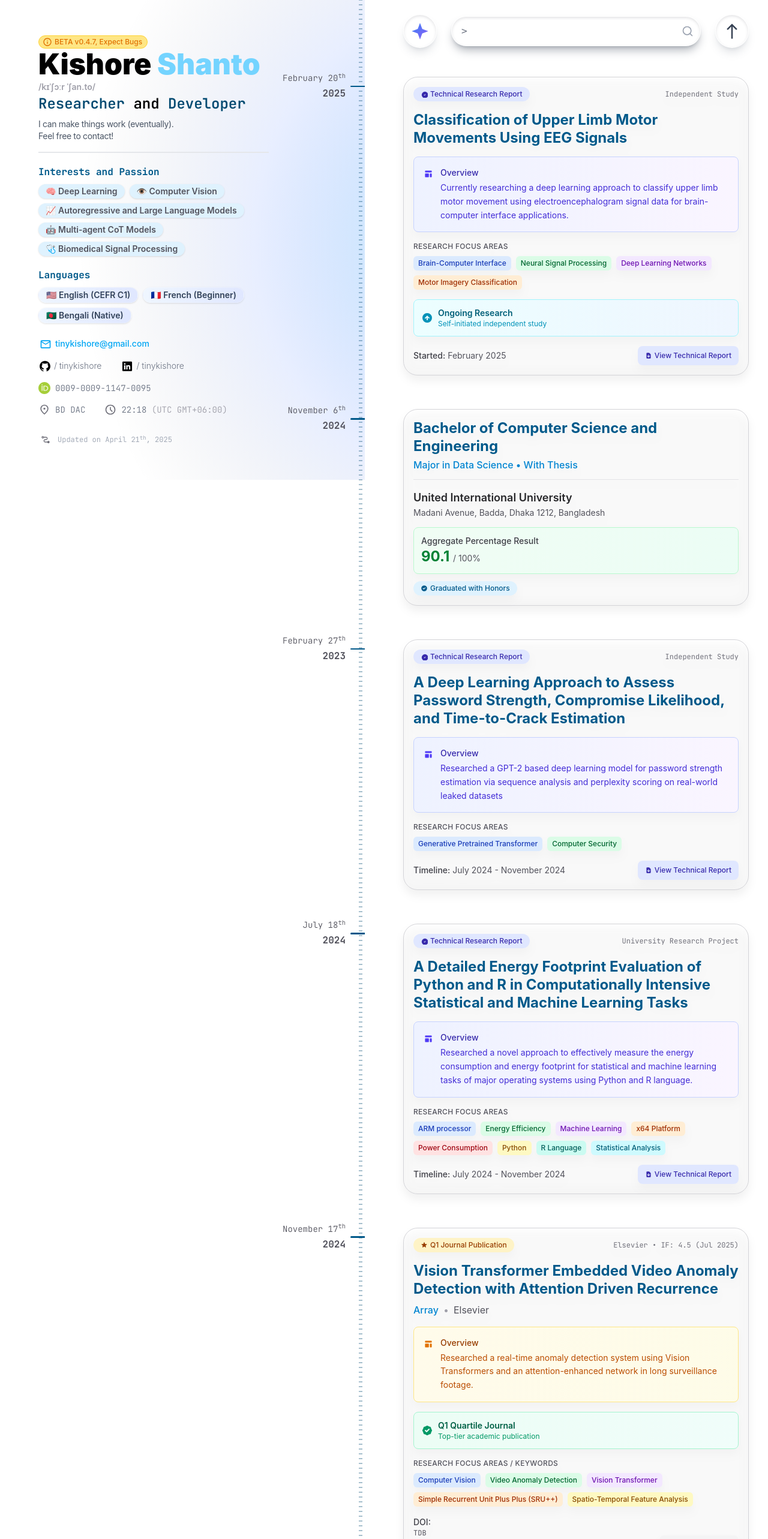
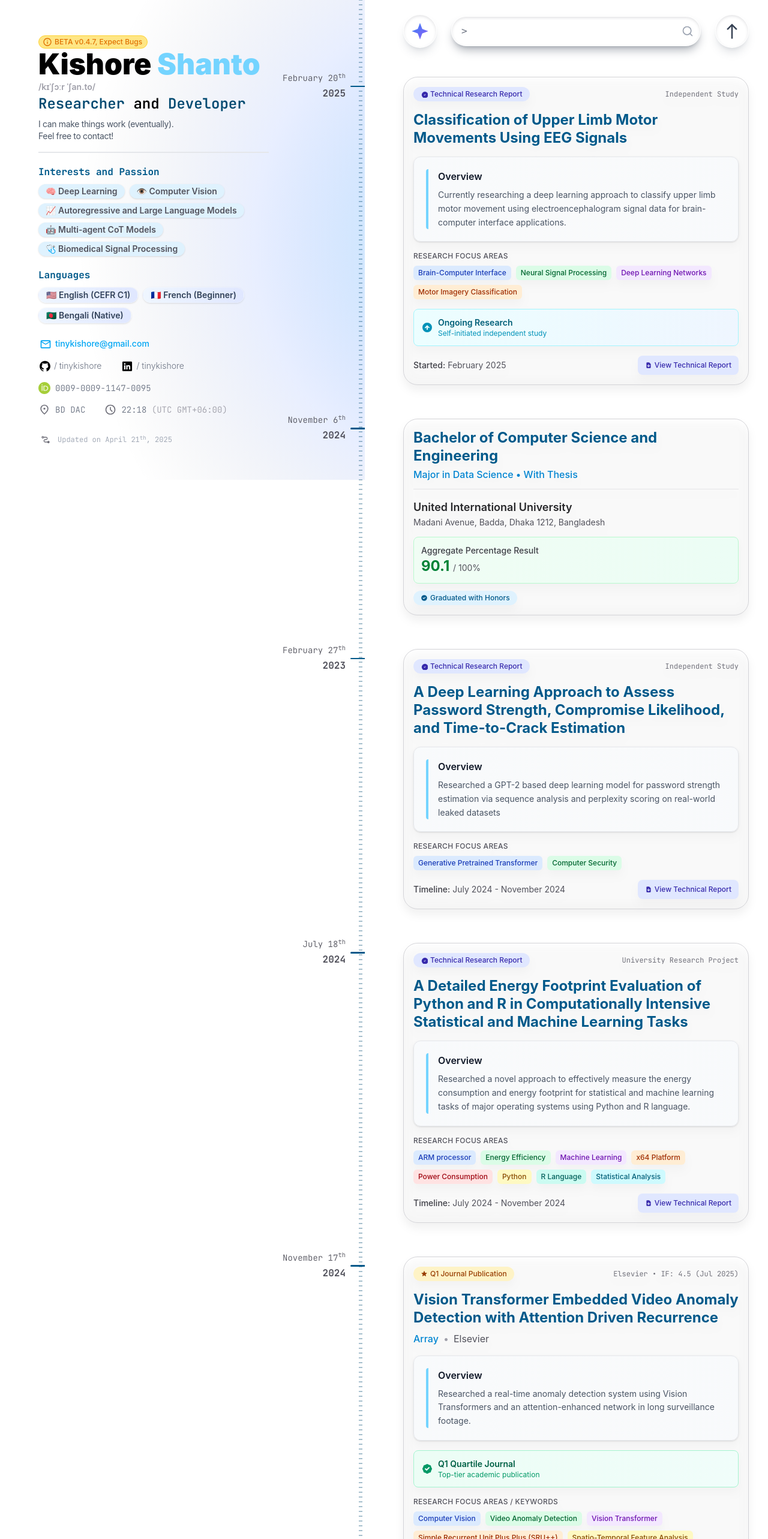
Before and after one commit to kishoreshanto/kishoreshanto, a SvelteKit app: page / in a window 1280 px wide. Shown: the top 2566 px of the page at 60% size. Built offline with nearby package versions, Linux system fonts and the light colour scheme.

Commit message:
Refactor project and research summaries for consistency in styling and structure across multiple components

```diff
--- a/src/components/Cards/AgriInnProject.svelte
+++ b/src/components/Cards/AgriInnProject.svelte
@@ -38,16 +38,12 @@ let { date, onshowmodal }: Props = $props();
 		</div>
 
 		<!-- Project Description -->
-		<div class="bg-gradient-to-r from-amber-50 to-yellow-50 dark:from-amber-900/20 dark:to-yellow-900/20 rounded-lg p-4 border border-amber-200 dark:border-amber-800">
-			<div class="flex items-start space-x-3">
-				<div class="flex-shrink-0 mt-1">
-					<svg class="w-4 h-4 text-amber-600 dark:text-amber-400" fill="currentColor" viewBox="0 0 20 20">
-						<path fill-rule="evenodd" d="M3 4a1 1 0 011-1h12a1 1 0 011 1v2a1 1 0 01-1 1H4a1 1 0 01-1-1V4zM3 10a1 1 0 011-1h6a1 1 0 011 1v6a1 1 0 01-1 1H4a1 1 0 01-1-1v-6zM14 9a1 1 0 00-1 1v6a1 1 0 001 1h2a1 1 0 001-1v-6a1 1 0 00-1-1h-2z" clip-rule="evenodd"/>
-					</svg>
-				</div>
+		<div class="bg-gradient-to-r from-slate-50 via-gray-50 to-slate-50 dark:from-slate-800/50 dark:via-gray-800/50 dark:to-slate-800/50 rounded-xl p-5 border border-gray-200 dark:border-gray-700 shadow-sm">
+			<div class="flex items-start space-x-3 border-l-4 border-sky-300 pl-4 rounded-sm">
+
 				<div>
-					<p class="text-sm font-medium text-amber-800 dark:text-amber-200 mb-1">Project Overview</p>
-					<p class="text-sm text-amber-700 dark:text-amber-300 leading-relaxed">
+					<p class="font-semibold text-gray-900 dark:text-white mb-2">Project Overview</p>
+					<p class="text-sm text-gray-600 dark:text-gray-300 leading-relaxed ">
 						A comprehensive web application integrating farm management systems to connect customers directly with farm products, streamlining agricultural commerce and supply chain management.
 					</p>
 				</div>
@@ -55,7 +51,7 @@ let { date, onshowmodal }: Props = $props();
 		</div>
 
 		<!-- 2nd Runner Up Award Highlight -->
-		<div class="flex items-center justify-between bg-gradient-to-r from-orange-50 to-red-50 dark:from-orange-900/20 dark:to-red-900/20 rounded-lg p-3 border border-orange-200 dark:border-orange-800">
+		<div class="flex items-center justify-between bg-gradient-to-r from-orange-50 to-red-50 dark:from-orange-900/20 dark:to-red-900/20 rounded-xl p-3 border border-orange-200 dark:border-orange-800">
 			<div class="flex items-center space-x-2">
 				<div>
 					<p class="text-sm font-semibold text-orange-800 dark:text-orange-200">
--- a/src/components/Cards/EEGResearch.svelte
+++ b/src/components/Cards/EEGResearch.svelte
@@ -33,16 +33,12 @@ let { date, onshowmodal }: Props = $props();
         </div>
 
         <!-- Research Summary Section -->
-        <div class="bg-gradient-to-r from-indigo-50 to-purple-50 dark:from-indigo-900/20 dark:to-purple-900/20 rounded-lg p-4 border border-indigo-200 dark:border-indigo-800">
-            <div class="flex items-start space-x-3">
-                <div class="flex-shrink-0 mt-1">
-                    <svg class="w-4 h-4 text-indigo-600 dark:text-indigo-400" fill="currentColor" viewBox="0 0 20 20">
-                        <path fill-rule="evenodd" d="M3 4a1 1 0 011-1h12a1 1 0 011 1v2a1 1 0 01-1 1H4a1 1 0 01-1-1V4zM3 10a1 1 0 011-1h6a1 1 0 011 1v6a1 1 0 01-1 1H4a1 1 0 01-1-1v-6zM14 9a1 1 0 00-1 1v6a1 1 0 001 1h2a1 1 0 001-1v-6a1 1 0 00-1-1h-2z" clip-rule="evenodd"/>
-                    </svg>
-                </div>
+        <div class="bg-gradient-to-r from-slate-50 via-gray-50 to-slate-50 dark:from-slate-800/50 dark:via-gray-800/50 dark:to-slate-800/50 rounded-xl p-5 border border-gray-200 dark:border-gray-700 shadow-sm">
+            <div class="flex items-start space-x-3 border-l-4 border-sky-300 pl-4 rounded-sm">
+
                 <div>
-                    <p class="text-sm font-medium text-indigo-800 dark:text-indigo-200 mb-1">Overview</p>
-                    <p class="text-sm text-indigo-700 dark:text-indigo-300 leading-relaxed">
+                    <p class="font-semibold text-gray-900 dark:text-white mb-2">Overview</p>
+                    <p class="text-sm text-gray-600 dark:text-gray-300 leading-relaxed ">
                         Currently researching a deep learning approach to classify upper limb motor movement using electroencephalogram signal data for brain-computer interface applications.
                     </p>
                 </div>
--- a/src/components/Cards/EnergyFootprint.svelte
+++ b/src/components/Cards/EnergyFootprint.svelte
@@ -33,16 +33,12 @@ let { date, onshowmodal }: Props = $props();
         </div>
 
         <!-- Research Summary Section -->
-        <div class="bg-gradient-to-r from-indigo-50 to-purple-50 dark:from-indigo-900/20 dark:to-purple-900/20 rounded-lg p-4 border border-indigo-200 dark:border-indigo-800">
-            <div class="flex items-start space-x-3">
-                <div class="flex-shrink-0 mt-1">
-                    <svg class="w-4 h-4 text-indigo-600 dark:text-indigo-400" fill="currentColor" viewBox="0 0 20 20">
-                        <path fill-rule="evenodd" d="M3 4a1 1 0 011-1h12a1 1 0 011 1v2a1 1 0 01-1 1H4a1 1 0 01-1-1V4zM3 10a1 1 0 011-1h6a1 1 0 011 1v6a1 1 0 01-1 1H4a1 1 0 01-1-1v-6zM14 9a1 1 0 00-1 1v6a1 1 0 001 1h2a1 1 0 001-1v-6a1 1 0 00-1-1h-2z" clip-rule="evenodd"/>
-                    </svg>
-                </div>
+        <div class="bg-gradient-to-r from-slate-50 via-gray-50 to-slate-50 dark:from-slate-800/50 dark:via-gray-800/50 dark:to-slate-800/50 rounded-xl p-5 border border-gray-200 dark:border-gray-700 shadow-sm">
+            <div class="flex items-start space-x-3 border-l-4 border-sky-300 pl-4 rounded-sm">
+
                 <div>
-                    <p class="text-sm font-medium text-indigo-800 dark:text-indigo-200 mb-1">Overview</p>
-                    <p class="text-sm text-indigo-700 dark:text-indigo-300 leading-relaxed">
+                    <p class="font-semibold text-gray-900 dark:text-white mb-2">Overview</p>
+                    <p class="text-sm text-gray-600 dark:text-gray-300 leading-relaxed ">
                        Researched a novel approach to effectively measure the energy consumption and energy footprint for statistical and machine learning tasks of major operating systems using Python and R language.
                     </p>
                 </div>
--- a/src/components/Cards/GBDTSVMResearch.svelte
+++ b/src/components/Cards/GBDTSVMResearch.svelte
@@ -38,16 +38,12 @@ let { date, onshowmodal }: Props = $props();
 			</div>
 
 			<!-- Summary Section -->
-			<div class="bg-gradient-to-r from-amber-50 to-yellow-50 dark:from-amber-900/20 dark:to-yellow-900/20 rounded-lg p-4 border border-amber-200 dark:border-amber-800">
-				<div class="flex items-start space-x-3">
-					<div class="flex-shrink-0 mt-1">
-						<svg class="w-4 h-4 text-amber-600 dark:text-amber-400" fill="currentColor" viewBox="0 0 20 20">
-							<path fill-rule="evenodd" d="M3 4a1 1 0 011-1h12a1 1 0 011 1v2a1 1 0 01-1 1H4a1 1 0 01-1-1V4zM3 10a1 1 0 011-1h6a1 1 0 011 1v6a1 1 0 01-1 1H4a1 1 0 01-1-1v-6zM14 9a1 1 0 00-1 1v6a1 1 0 001 1h2a1 1 0 001-1v-6a1 1 0 00-1-1h-2z" clip-rule="evenodd"/>
-						</svg>
-					</div>
+			<div class="bg-gradient-to-r from-slate-50 via-gray-50 to-slate-50 dark:from-slate-800/50 dark:via-gray-800/50 dark:to-slate-800/50 rounded-xl p-5 border border-gray-200 dark:border-gray-700 shadow-sm">
+				<div class="flex items-start space-x-3 border-l-4 border-sky-300 pl-4 rounded-sm">
+
 					<div>
-						<p class="text-sm font-medium text-amber-800 dark:text-amber-200 mb-1">Overview</p>
-						<p class="text-sm text-amber-700 dark:text-amber-300 leading-relaxed">
+						<p class="font-semibold text-gray-900 dark:text-white mb-2">Overview</p>
+						<p class="text-sm text-gray-600 dark:text-gray-300 leading-relaxed ">
 							Researched a novel machine learning approach for predicting the correlation between various snoRNA and diseases in human body using combined SVM and GBDT framework.
 						</p>
 					</div>
--- a/src/components/Cards/GarmentDefectResearch.svelte
+++ b/src/components/Cards/GarmentDefectResearch.svelte
@@ -38,16 +38,12 @@ let { date, onshowmodal }: Props = $props();
 			</div>
 
 			<!-- TLDR Section -->
-			<div class="bg-gradient-to-r from-sky-50 to-indigo-50 dark:from-sky-900/20 dark:to-indigo-900/20 rounded-lg p-4 border border-sky-200 dark:border-sky-800">
-				<div class="flex items-start space-x-3">
-					<div class="flex-shrink-0 mt-1">
-						<svg class="w-4 h-4 text-sky-600 dark:text-sky-400" fill="currentColor" viewBox="0 0 20 20">
-							<path fill-rule="evenodd" d="M18 10a8 8 0 11-16 0 8 8 0 0116 0zm-7-4a1 1 0 11-2 0 1 1 0 012 0zM9 9a1 1 0 000 2v3a1 1 0 001 1h1a1 1 0 100-2v-3a1 1 0 00-1-1H9z" clip-rule="evenodd"/>
-						</svg>
-					</div>
+			<div class="bg-gradient-to-r from-slate-50 via-gray-50 to-slate-50 dark:from-slate-800/50 dark:via-gray-800/50 dark:to-slate-800/50 rounded-xl p-5 border border-gray-200 dark:border-gray-700 shadow-sm">
+				<div class="flex items-start space-x-3 border-l-4 border-sky-300 pl-4 rounded-sm">
+
 					<div>
-						<p class="text-sm font-medium text-sky-800 dark:text-sky-200 mb-1">Overview</p>
-						<p class="text-sm text-sky-700 dark:text-sky-300 leading-relaxed">
+						<p class="font-semibold text-gray-900 dark:text-white mb-2">Overview</p>
+						<p class="text-sm text-gray-600 dark:text-gray-300 leading-relaxed ">
 							Researched and implemented a deep learning solution for identifying and localizing defects in fabrics, using the YOLOv8.
 						</p>
 					</div>
--- a/src/components/Cards/LandSphereProject.svelte
+++ b/src/components/Cards/LandSphereProject.svelte
@@ -38,16 +38,12 @@ let { date, onshowmodal }: Props = $props();
 			</div>
 
 			<!-- Project Description -->
-			<div class="bg-gradient-to-r from-amber-50 to-yellow-50 dark:from-amber-900/20 dark:to-yellow-900/20 rounded-lg p-4 border border-amber-200 dark:border-amber-800">
-				<div class="flex items-start space-x-3">
-					<div class="flex-shrink-0 mt-1">
-				<svg class="w-4 h-4 text-amber-600 dark:text-amber-400" fill="currentColor" viewBox="0 0 20 20">
-						<path fill-rule="evenodd" d="M3 4a1 1 0 011-1h12a1 1 0 011 1v2a1 1 0 01-1 1H4a1 1 0 01-1-1V4zM3 10a1 1 0 011-1h6a1 1 0 011 1v6a1 1 0 01-1 1H4a1 1 0 01-1-1v-6zM14 9a1 1 0 00-1 1v6a1 1 0 001 1h2a1 1 0 001-1v-6a1 1 0 00-1-1h-2z" clip-rule="evenodd"/>
-					</svg>
-				</div>
-				<div>
-					<p class="text-sm font-medium text-amber-800 dark:text-amber-200 mb-1">Project Overview</p>
-					<p class="text-sm text-amber-700 dark:text-amber-300 leading-relaxed">
+			<div class="bg-gradient-to-r from-slate-50 via-gray-50 to-slate-50 dark:from-slate-800/50 dark:via-gray-800/50 dark:to-slate-800/50 rounded-xl p-5 border border-gray-200 dark:border-gray-700 shadow-sm">
+				<div class="flex items-start space-x-3 border-l-4 border-sky-300 pl-4 rounded-sm">
+
+					<div>
+						<p class="font-semibold text-gray-900 dark:text-white mb-2">Project Overview</p>
+						<p class="text-sm text-gray-600 dark:text-gray-300 leading-relaxed ">
 							A comprehensive web platform that streamlines land and property management, facilitating seamless interactions between property owners, buyers, and sellers with modern web technologies.
 						</p>
 					</div>
--- a/src/components/Cards/PasswordCrackResearch.svelte
+++ b/src/components/Cards/PasswordCrackResearch.svelte
@@ -33,16 +33,12 @@ let { date, onshowmodal }: Props = $props();
         </div>
 
         <!-- Research Summary Section -->
-        <div class="bg-gradient-to-r from-indigo-50 to-purple-50 dark:from-indigo-900/20 dark:to-purple-900/20 rounded-lg p-4 border border-indigo-200 dark:border-indigo-800">
-            <div class="flex items-start space-x-3">
-                <div class="flex-shrink-0 mt-1">
-                    <svg class="w-4 h-4 text-indigo-600 dark:text-indigo-400" fill="currentColor" viewBox="0 0 20 20">
-                        <path fill-rule="evenodd" d="M3 4a1 1 0 011-1h12a1 1 0 011 1v2a1 1 0 01-1 1H4a1 1 0 01-1-1V4zM3 10a1 1 0 011-1h6a1 1 0 011 1v6a1 1 0 01-1 1H4a1 1 0 01-1-1v-6zM14 9a1 1 0 00-1 1v6a1 1 0 001 1h2a1 1 0 001-1v-6a1 1 0 00-1-1h-2z" clip-rule="evenodd"/>
-                    </svg>
-                </div>
+        <div class="bg-gradient-to-r from-slate-50 via-gray-50 to-slate-50 dark:from-slate-800/50 dark:via-gray-800/50 dark:to-slate-800/50 rounded-xl p-5 border border-gray-200 dark:border-gray-700 shadow-sm">
+            <div class="flex items-start space-x-3 border-l-4 border-sky-300 pl-4 rounded-sm">
+
                 <div>
-                    <p class="text-sm font-medium text-indigo-800 dark:text-indigo-200 mb-1">Overview</p>
-                    <p class="text-sm text-indigo-700 dark:text-indigo-300 leading-relaxed">
+                    <p class="font-semibold text-gray-900 dark:text-white mb-2">Overview</p>
+                    <p class="text-sm text-gray-600 dark:text-gray-300 leading-relaxed ">
                         Researched a GPT-2 based deep learning model for password strength estimation via sequence analysis and perplexity scoring on real-world leaked datasets
                     </p>
                 </div>
--- a/src/components/Cards/PlantifyProject.svelte
+++ b/src/components/Cards/PlantifyProject.svelte
@@ -38,16 +38,12 @@ let { date, onshowmodal }: Props = $props();
 		</div>
 
 		<!-- Project Description -->
-		<div class="bg-gradient-to-r from-amber-50 to-yellow-50 dark:from-amber-900/20 dark:to-yellow-900/20 rounded-lg p-4 border border-amber-200 dark:border-amber-800">
-			<div class="flex items-start space-x-3">
-				<div class="flex-shrink-0 mt-1">
-					<svg class="w-4 h-4 text-amber-600 dark:text-amber-400" fill="currentColor" viewBox="0 0 20 20">
-						<path fill-rule="evenodd" d="M3 4a1 1 0 011-1h12a1 1 0 011 1v2a1 1 0 01-1 1H4a1 1 0 01-1-1V4zM3 10a1 1 0 011-1h6a1 1 0 011 1v6a1 1 0 01-1 1H4a1 1 0 01-1-1v-6zM14 9a1 1 0 00-1 1v6a1 1 0 001 1h2a1 1 0 001-1v-6a1 1 0 00-1-1h-2z" clip-rule="evenodd"/>
-					</svg>
-				</div>
+		<div class="bg-gradient-to-r from-slate-50 via-gray-50 to-slate-50 dark:from-slate-800/50 dark:via-gray-800/50 dark:to-slate-800/50 rounded-xl p-5 border border-gray-200 dark:border-gray-700 shadow-sm">
+			<div class="flex items-start space-x-3 border-l-4 border-sky-300 pl-4 rounded-sm">
+
 				<div>
-					<p class="text-sm font-medium text-amber-800 dark:text-amber-200 mb-1">Project Overview</p>
-					<p class="text-sm text-amber-700 dark:text-amber-300 leading-relaxed">
+					<p class="font-semibold text-gray-900 dark:text-white mb-2">Project Overview</p>
+					<p class="text-sm text-gray-600 dark:text-gray-300 leading-relaxed ">
 						A comprehensive plant information and management system featuring detailed species information, care guidelines, disease identification, user experience sharing, and plant identification capabilities with integrated gardening supply access.
 					</p>
 				</div>
--- a/src/components/Cards/RFWOCResearch.svelte
+++ b/src/components/Cards/RFWOCResearch.svelte
@@ -38,16 +38,12 @@ let { date, onshowmodal }: Props = $props();
 			</div>
 
 			<!-- TLDR Section -->
-			<div class="bg-gradient-to-r from-sky-50 to-indigo-50 dark:from-sky-900/20 dark:to-indigo-900/20 rounded-lg p-4 border border-sky-200 dark:border-sky-800">
-				<div class="flex items-start space-x-3">
-					<div class="flex-shrink-0 mt-1">
-						<svg class="w-4 h-4 text-sky-600 dark:text-sky-400" fill="currentColor" viewBox="0 0 20 20">
-							<path fill-rule="evenodd" d="M18 10a8 8 0 11-16 0 8 8 0 0116 0zm-7-4a1 1 0 11-2 0 1 1 0 012 0zM9 9a1 1 0 000 2v3a1 1 0 001 1h1a1 1 0 100-2v-3a1 1 0 00-1-1H9z" clip-rule="evenodd"/>
-						</svg>
-					</div>
+			<div class="bg-gradient-to-r from-slate-50 via-gray-50 to-slate-50 dark:from-slate-800/50 dark:via-gray-800/50 dark:to-slate-800/50 rounded-xl p-5 border border-gray-200 dark:border-gray-700 shadow-sm">
+				<div class="flex items-start space-x-3 border-l-4 border-sky-300 pl-4 rounded-sm">
+
 					<div>
-						<p class="text-sm font-medium text-sky-800 dark:text-sky-200 mb-1">Overview</p>
-						<p class="text-sm text-sky-700 dark:text-sky-300 leading-relaxed">
+						<p class="font-semibold text-gray-900 dark:text-white mb-2">Overview</p>
+						<p class="text-sm text-gray-600 dark:text-gray-300 leading-relaxed ">
 							Researched combining Random Forest with K-Means clustering to improve classification performance for Big Data mining applications.
 						</p>
 					</div>
--- a/src/components/Cards/VADResearch.svelte
+++ b/src/components/Cards/VADResearch.svelte
@@ -39,16 +39,12 @@ let { date, onshowmodal }: Props = $props();
         </div>
 
         <!-- Summary Section -->
-        <div class="bg-gradient-to-r from-amber-50 to-yellow-50 dark:from-amber-900/20 dark:to-yellow-900/20 rounded-lg p-4 border border-amber-200 dark:border-amber-800">
-            <div class="flex items-start space-x-3">
-                <div class="flex-shrink-0 mt-1">
-                    <svg class="w-4 h-4 text-amber-600 dark:text-amber-400" fill="currentColor" viewBox="0 0 20 20">
-                        <path fill-rule="evenodd" d="M3 4a1 1 0 011-1h12a1 1 0 011 1v2a1 1 0 01-1 1H4a1 1 0 01-1-1V4zM3 10a1 1 0 011-1h6a1 1 0 011 1v6a1 1 0 01-1 1H4a1 1 0 01-1-1v-6zM14 9a1 1 0 00-1 1v6a1 1 0 001 1h2a1 1 0 001-1v-6a1 1 0 00-1-1h-2z" clip-rule="evenodd"/>
-                    </svg>
-                </div>
+        <div class="bg-gradient-to-r from-slate-50 via-gray-50 to-slate-50 dark:from-slate-800/50 dark:via-gray-800/50 dark:to-slate-800/50 rounded-xl p-5 border border-gray-200 dark:border-gray-700 shadow-sm">
+            <div class="flex items-start space-x-3 border-l-4 border-sky-300 pl-4 rounded-sm">
+
                 <div>
-                    <p class="text-sm font-medium text-amber-800 dark:text-amber-200 mb-1">Overview</p>
-                    <p class="text-sm text-amber-700 dark:text-amber-300 leading-relaxed">
+                    <p class="font-semibold text-gray-900 dark:text-white mb-2">Overview</p>
+                    <p class="text-sm text-gray-600 dark:text-gray-300 leading-relaxed ">
                         Researched a real-time anomaly detection system using Vision Transformers and an attention-enhanced  network in long surveillance footage.
                     </p>
                 </div>
```
